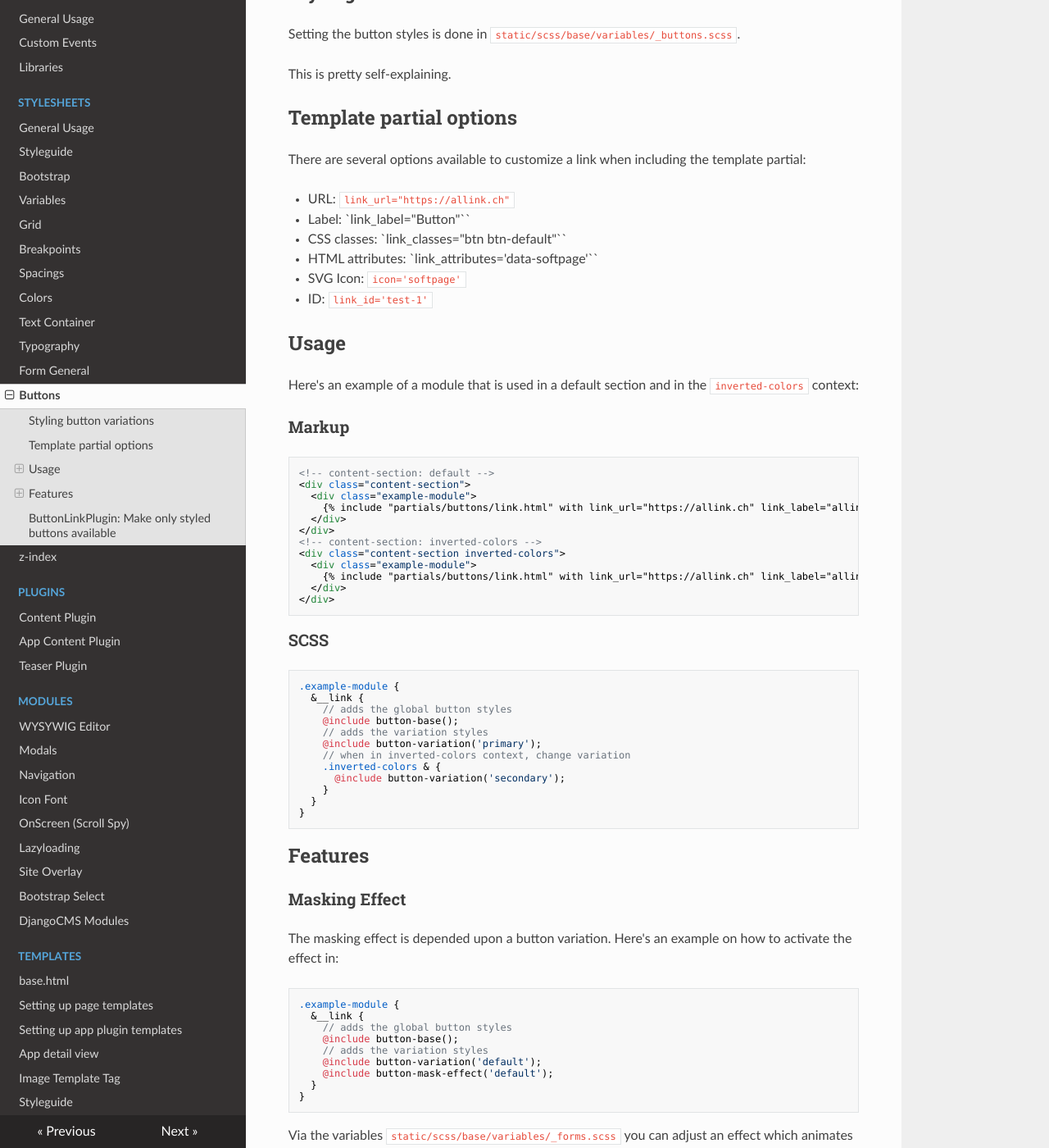
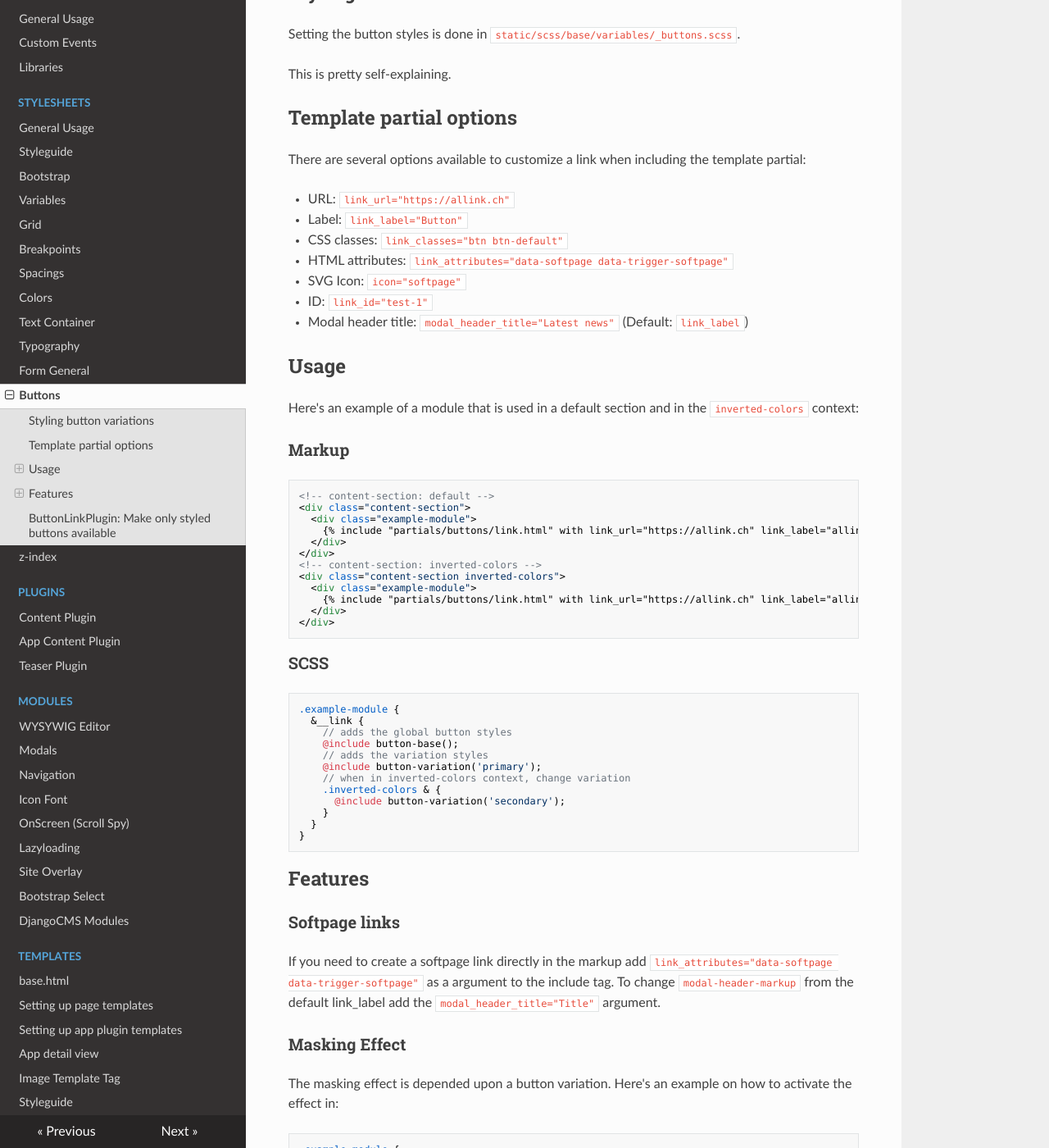
Before and after one commit to allink/allink-core-static, an MkDocs documentation site: the page built from docs/stylesheets/buttons.md, in a window 1280 px wide and 1400 px high, scrolled down 234 px. Shown: the whole window at 82% size. Built offline with MkDocs 1.6.1, drawn with Linux system fonts in a browser that asks for light colours; nearby versions of some CDN libraries; old or Windows-style settings are respelled for this version of MkDocs; some of the changed text lies outside the part shown.

Commit message:
Updated docs, bugfixes, button style should only be in the project

````diff
--- a/docs/stylesheets/buttons.md
+++ b/docs/stylesheets/buttons.md
@@ -13,11 +13,12 @@ This is pretty self-explaining.
 There are several options available to customize a link when including the template partial:
 
   - URL: `link_url="https://allink.ch"`
-  - Label: `link_label="Button"``
-  - CSS classes: `link_classes="btn btn-default"``
-  - HTML attributes: `link_attributes='data-softpage'``
-  - SVG Icon: `icon='softpage'`
-  - ID: `link_id='test-1'`
+  - Label: `link_label="Button"`
+  - CSS classes: `link_classes="btn btn-default"`
+  - HTML attributes: `link_attributes="data-softpage data-trigger-softpage"`
+  - SVG Icon: `icon="softpage"`
+  - ID: `link_id="test-1"`
+  - Modal header title: `modal_header_title="Latest news"` (Default: `link_label`)
 
 ## Usage
 
@@ -59,6 +60,10 @@ Here's an example of a module that is used in a default section and in the `inve
 
 ## Features
 
+### Softpage links
+
+If you need to create a softpage link directly in the markup add `link_attributes="data-softpage data-trigger-softpage"` as a argument to the include tag. To change `modal-header-markup` from the default link_label add the `modal_header_title="Title"` argument.
+
 ### Masking Effect
 
 The masking effect is depended upon a button variation. Here's an example on how to activate the effect in:
@@ -90,8 +95,8 @@ $btn-mask-transition-direction-starting-point:      'bottom'; // top, right, bot
 
 There are 2 default icons pre-defined for buttons:
 
-- Plus for softpage links
-- Arrow for external links
+- 'Plus' for softpage links
+- 'Arrow' for external links
 
 These icons can be changed in `static/scss/base/variables/_buttons.scss`.
 Additional icons must be added on a project basis in `static/scss/form/_buttons.scss` and the corresponding SVG file must exist in `static/icons`.
@@ -139,9 +144,9 @@ The icon position (left or right) must be defined within the icon mixin. By defa
 ## ButtonLinkPlugin: Make only styled buttons available
 
 When adding a link via our ButtonLinkPlugin, you can choose between button variations.
-
+<br>
 Usually a project has only 1 or 2 variations, so we don't want to make inactive button styles available.
-
+<br><br>
 To achieve this, we have a `BUTTON_CONTEXT_CHOICES` map defined in `settings.py`, in which the keywords of the available button variations are defined. The default variation is always available.
 
 ```python
````
Also changed, not shown: 2 other files.
